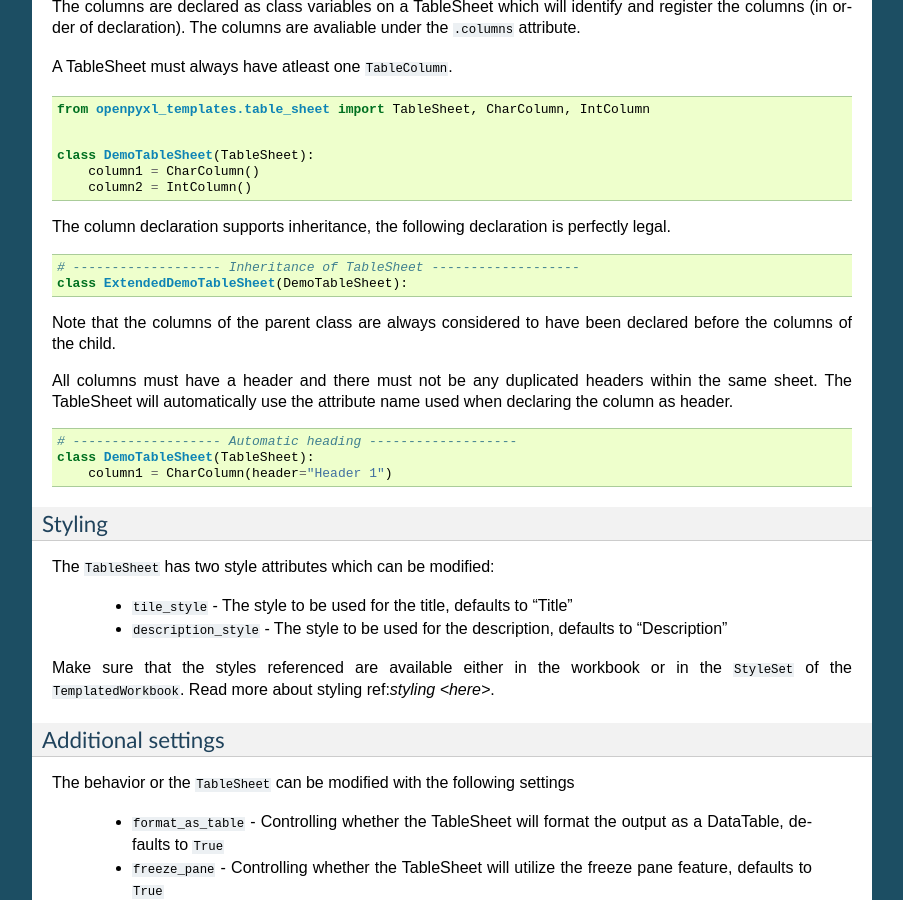
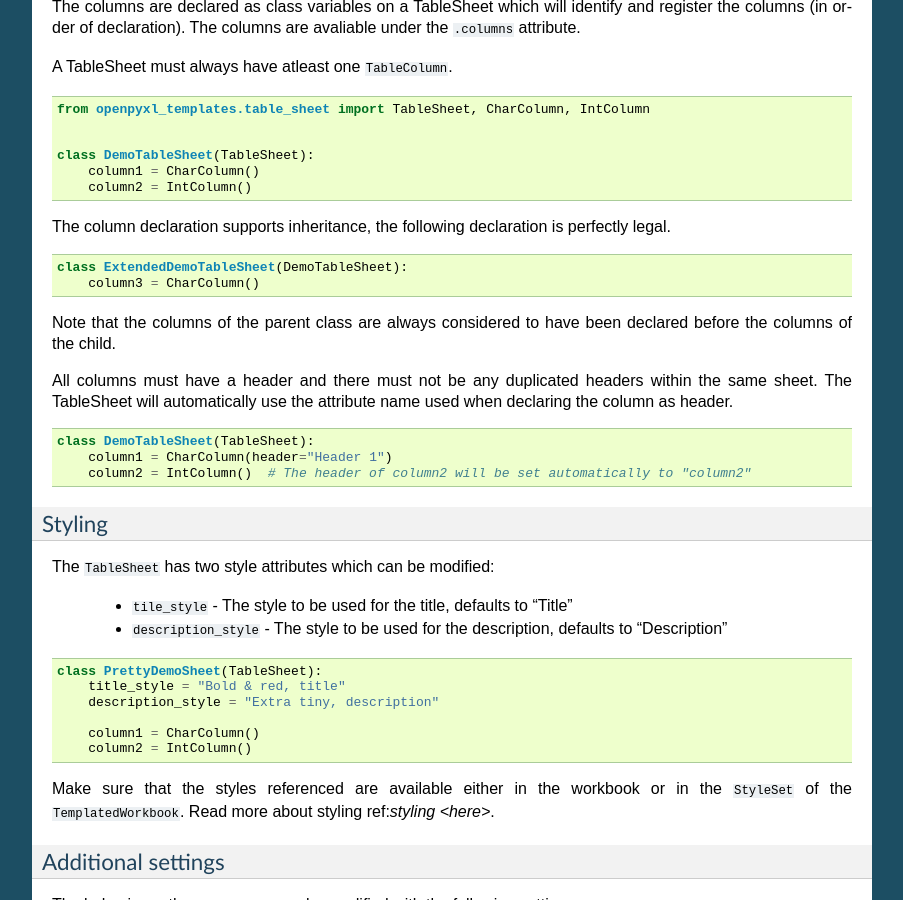
Before and after one commit to SverkerSbrg/openpyxl-templates, a Sphinx documentation site: the page built from docs/table_sheet/table_sheet.rst, in a window 1280 px wide and 900 px high, scrolled down 1160 px. Shown: the whole window, without its empty margins (198-1101 px from the left). Built offline with Sphinx 7.4.7, drawn with Linux system fonts in a browser that asks for light colours; pages that are not in the unit, such as notebooks, are missing from menus; some of the changed lines change nothing that is shown.

Commit message:
Docs update

```diff
--- a/docs/table_sheet/table_sheet.rst
+++ b/docs/table_sheet/table_sheet.rst
@@ -36,7 +36,7 @@ A TableSheet must always have atleast one ``TableColumn``.
 The column declaration supports inheritance, the following declaration is perfectly legal.
 
 .. literalinclude:: ../examples/table_sheet.py
-    :lines: 13-14
+    :lines: 14-15
 
 Note that the columns of the parent class are always considered to have been declared before the columns of the child.
 
@@ -44,7 +44,7 @@ Note that the columns of the parent class are always considered to have been dec
 All columns must have a header and there must not be any duplicated headers within the same sheet. The TableSheet will automatically use the attribute name used when declaring the column as header.
 
 .. literalinclude:: ../examples/table_sheet.py
-    :lines: 21-23
+    :lines: 22-24
 
 Styling
 ^^^^^^^
@@ -53,6 +53,9 @@ The ``TableSheet`` has two style attributes which can be modified:
 
     * ``tile_style`` - The style to be used for the title, defaults to "Title"
     * ``description_style`` - The style to be used for the description, defaults to "Description"
+
+.. literalinclude:: ../examples/table_sheet.py
+    :lines: 28-33
 
 Make sure that the styles referenced are available either in the workbook or in the ``StyleSet`` of the ``TemplatedWorkbook``. Read more about styling ref:`styling <here>`.
 
```
